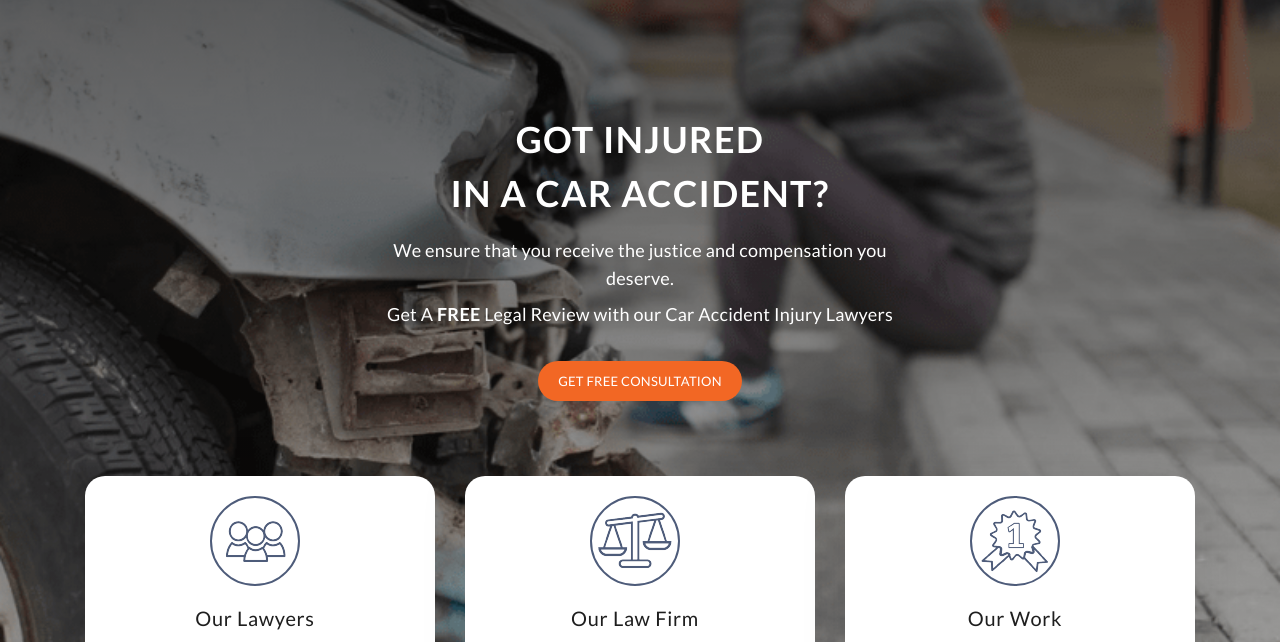
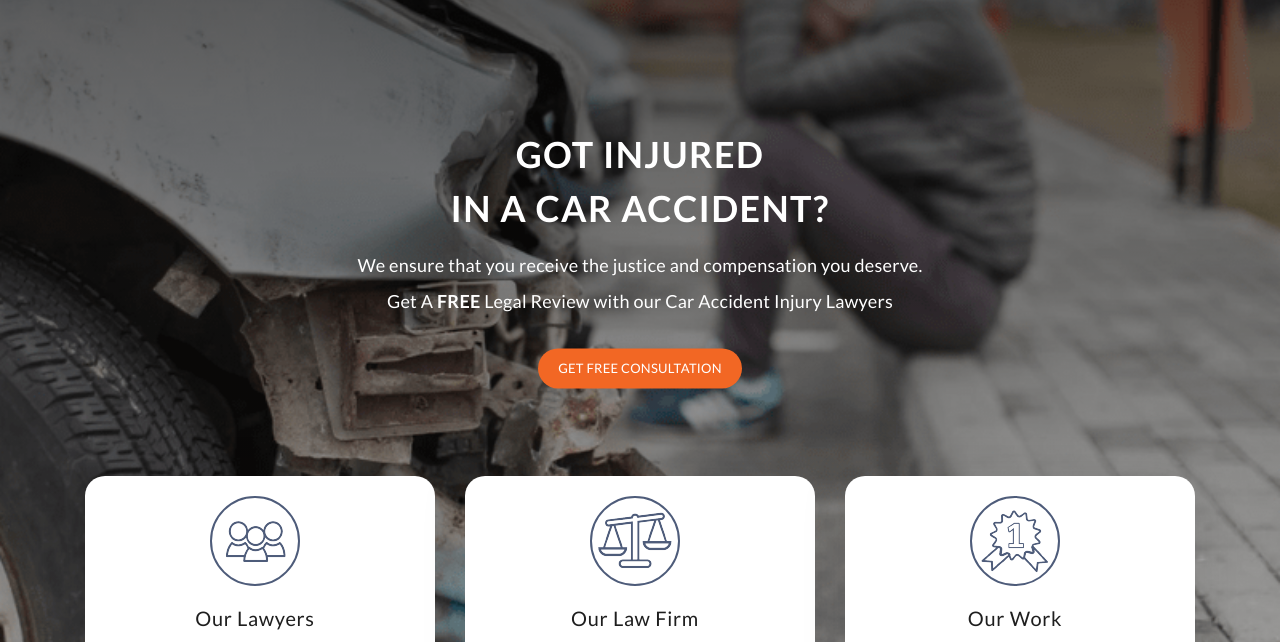
Before and after one commit to wilshirelawfirm/landing-pages, a plain HTML site: page car-accidents.html in a window 1280 px wide. Shown: the part 134-776 px from the top of the page. Drawn offline with Linux system fonts and the light colour scheme.

Commit message:
quick fix

```diff
--- a/car-accidents.html
+++ b/car-accidents.html
@@ -64,7 +64,7 @@
         <div class="header-text">
             <div class="container">
                 <div class="row justify-content-center">
-                    <div class="col-xl-6 col-lg-8 col-md-12 col-sm-12">
+                    <div class="col-xl-8 col-lg-8 col-md-12 col-sm-12">
                         <h1>GOT INJURED <br /> IN A CAR ACCIDENT?</h1>
                         <p class="mb-md-2 mb-sm-4 mb-4">We ensure that you receive the justice and compensation you
                             deserve.</p>
```
